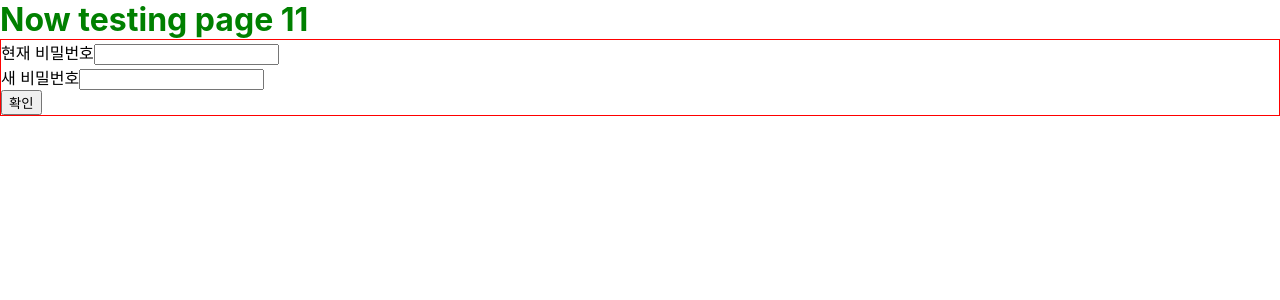
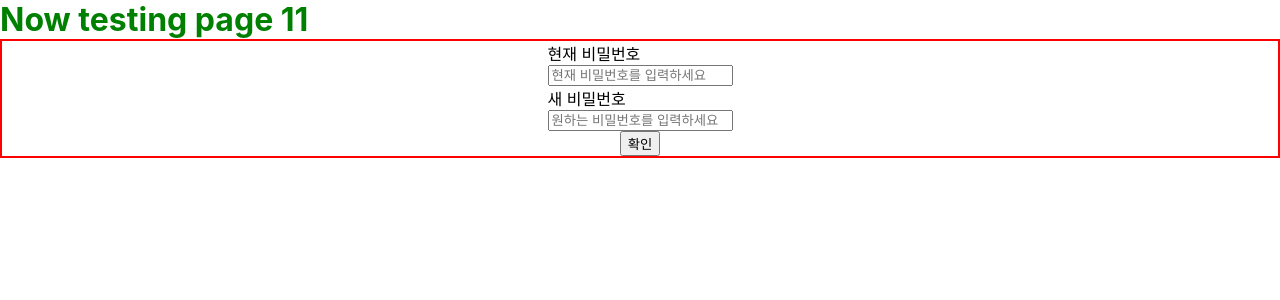
Before and after one commit to emily-hong/AnimalChat, a React (Create React App) app in the folder client/: page / in a window 1280 px wide. Shown: the top 300 px of the page. Built offline with nearby package versions, Linux system fonts and the light colour scheme.

Commit message:
Feat: onChange 핸들러 함수 추가

```diff
--- a/client/src/pages/11-2.pwdSection.js
+++ b/client/src/pages/11-2.pwdSection.js
@@ -1,27 +1,81 @@
+import { useState } from 'react';
 import styled from 'styled-components'
 
-// const StyledInput
+const StyledPwdChangeSection = styled.div`
+  display: flex;
+  flex-direction: column;
+  justify-content: center;
+  align-items: center;
+  border: 1px solid red;
+`;
+
+const StyledPwdInputsArea = styled.div`
+  display: flex;
+  flex-direction: column;
+  justify-content: center;
+`;
+
+const StyledPwdArea = styled.div`
+  display: flex;
+  flex-direction: column;
+  justify-content: center;
+
+  // & > p {
+  //   font-weight: bold;
+  // }
+`;
 
 export default function PasswordChange() {
+  // states
+  const [ inputs, setInputs ] = useState({
+    curPwd: "",
+    newPwd: ""
+  })
+  const { curPwd, newPwd } = inputs;
+
+  // input onChange event
+  const handleOnChange = (e) => {
+    setInputs({
+      ...inputs,
+      [e.target.name] : e.target.value
+    });
+  }
+
+  // button event
+  const handleButtonClick = (e) => {
+    e.preventDefault();
+    console.log('비밀번호 변경 버튼 동작 확인')
+  }
+
   return (
     <div className="passwordChangeComponent" style={{border: '1px solid red'}}>
-      <div>
-        <span>현재 비밀번호</span>
+      <StyledPwdChangeSection>
+        <StyledPwdInputsArea>
+          <StyledPwdArea>
+            <p>현재 비밀번호</p>
             <input
               type='password'
-          name='oldPassword'
+              name='curPwd'
+              placeholder='현재 비밀번호를 입력하세요'
+              value={curPwd}
+              onChange={handleOnChange}
             />
-      </div>
-      <div>
-        <span>새 비밀번호</span>
+          </StyledPwdArea>
+          <StyledPwdArea>
+            <p>새 비밀번호</p>
             <input
               type='password'
-          name='newPassword'
+              name='newPwd'
+              placeholder='원하는 비밀번호를 입력하세요'
+              value={newPwd}
+              onChange={handleOnChange}
             />
+          </StyledPwdArea>
+        </StyledPwdInputsArea>
+        <div>
+          <button onClick={handleButtonClick}>확인</button>
         </div>
-      <div>
-        <button>확인</button>
-      </div>
+      </StyledPwdChangeSection>
     </div>
   );
 }
```
Lines whose indentation alone changed are shown as unchanged.
